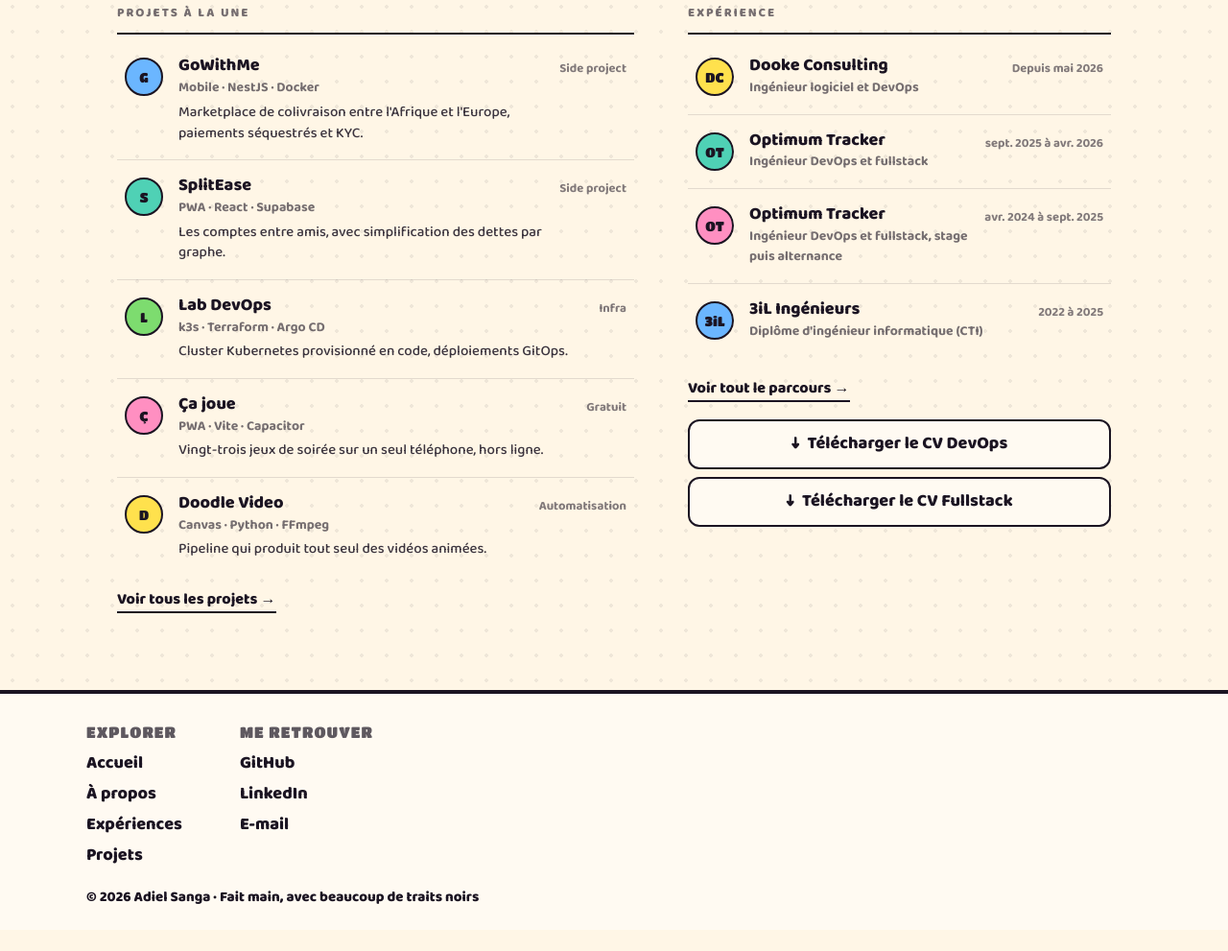
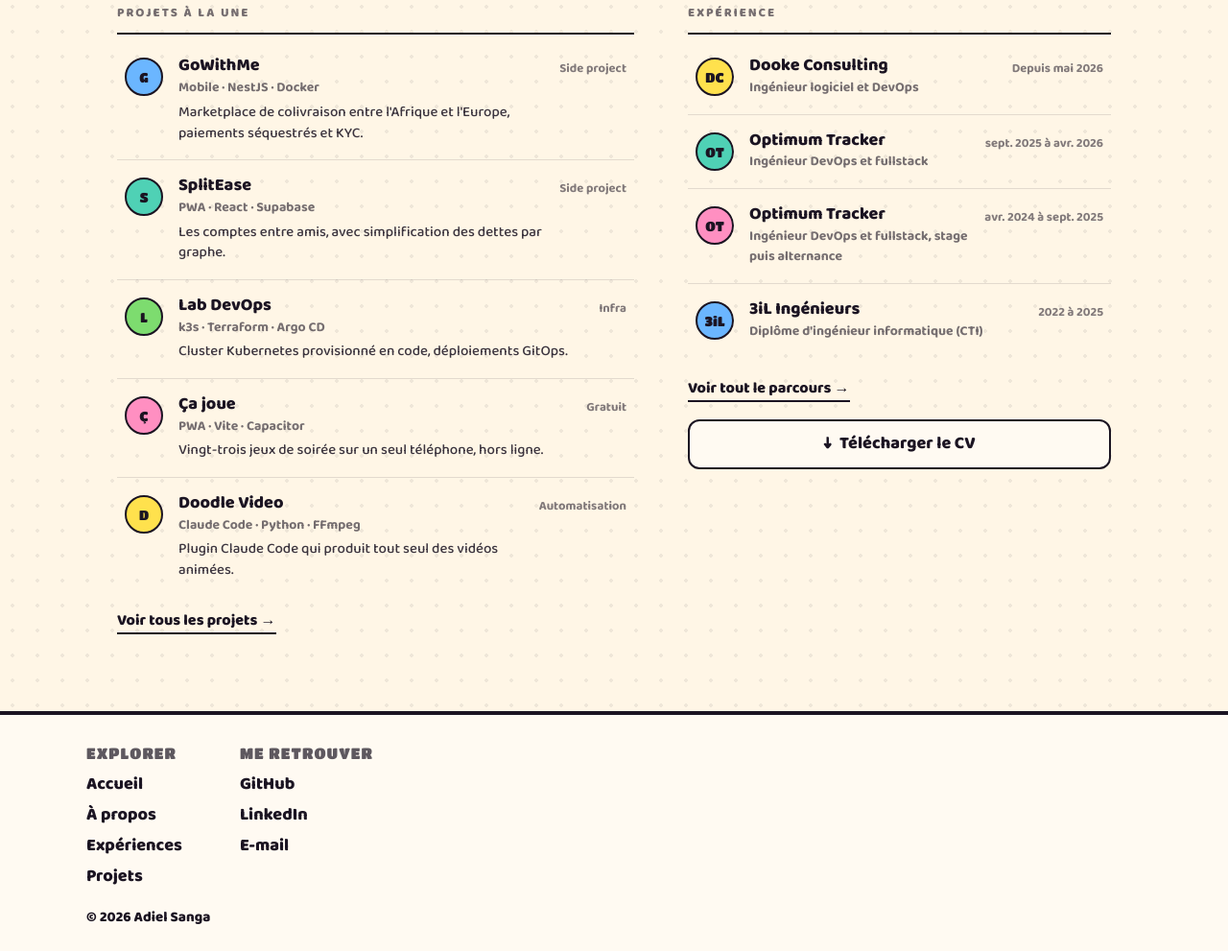
Before and after one commit to adiel-sml/Portfolio, a plain HTML site: page index.html in a window 1280 px wide. Shown: the part 812-1803 px from the top of the page at 96% size. Before the commit the page ends 1781 px from the top, so only its background shows below. Drawn offline with Linux system fonts and the light colour scheme.

Commit message:
Retire le CV Fullstack et la mention du pied de page, ajoute le travail sur l'IA (skills et plugins Claude Code)

```diff
--- a/index.html
+++ b/index.html
@@ -36,7 +36,7 @@
         <li><a href="projets#splitease"><span class="pastille c-teal">S</span><span class="txt"><b>SplitEase</b><small>PWA · React · Supabase</small><em>Les comptes entre amis, avec simplification des dettes par graphe.</em></span><span class="badge">Side project</span></a></li>
         <li><a href="projets#lab-devops"><span class="pastille c-green">L</span><span class="txt"><b>Lab DevOps</b><small>k3s · Terraform · Argo CD</small><em>Cluster Kubernetes provisionné en code, déploiements GitOps.</em></span><span class="badge">Infra</span></a></li>
         <li><a href="projets#ca-joue"><span class="pastille c-pink">Ç</span><span class="txt"><b>Ça joue</b><small>PWA · Vite · Capacitor</small><em>Vingt-trois jeux de soirée sur un seul téléphone, hors ligne.</em></span><span class="badge">Gratuit</span></a></li>
-        <li><a href="projets#doodle-video"><span class="pastille c-yellow">D</span><span class="txt"><b>Doodle Video</b><small>Canvas · Python · FFmpeg</small><em>Pipeline qui produit tout seul des vidéos animées.</em></span><span class="badge">Automatisation</span></a></li>
+        <li><a href="projets#doodle-video"><span class="pastille c-yellow">D</span><span class="txt"><b>Doodle Video</b><small>Claude Code · Python · FFmpeg</small><em>Plugin Claude Code qui produit tout seul des vidéos animées.</em></span><span class="badge">Automatisation</span></a></li>
       </ul>
       <a class="voir" href="projets">Voir tous les projets →</a>
     </div>
@@ -49,7 +49,7 @@
         <li><a href="a-propos#formation"><span class="pastille c-blue">3iL</span><span class="txt"><b>3iL Ingénieurs</b><small>Diplôme d'ingénieur informatique (CTI)</small></span><span class="quand">2022 à 2025</span></a></li>
       </ol>
       <div class="actions"><a class="voir" href="experiences">Voir tout le parcours →</a></div>
-      <div class="cv"><a href="assets/cv/CV_Adiel_Sanga_DevOps.pdf" download>Télécharger le CV DevOps</a><a href="assets/cv/CV_Adiel_Sanga_Fullstack_Mobile.pdf" download>Télécharger le CV Fullstack</a></div>
+      <div class="cv"><a href="assets/cv/CV_Adiel_Sanga_DevOps.pdf" download>Télécharger le CV</a></div>
     </div>
   </section>
 </main>
@@ -58,7 +58,7 @@
     <div><h4>Explorer</h4><a href="/">Accueil</a><a href="a-propos">À propos</a><a href="experiences">Expériences</a><a href="projets">Projets</a></div>
     <div><h4>Me retrouver</h4><a href="https://github.com/adiel-sml" target="_blank" rel="noopener">GitHub</a><a href="https://www.linkedin.com/in/adiel-sanga" target="_blank" rel="noopener">LinkedIn</a><a href="mailto:leolinsanga@gmail.com">E-mail</a></div>
   </div>
-  <p>© <span id="annee">2026</span> Adiel Sanga · Fait main, avec beaucoup de traits noirs</p>
+  <p>© <span id="annee">2026</span> Adiel Sanga</p>
 </footer>
 
 <script>document.getElementById('annee').textContent = new Date().getFullYear();</script>
```
Also changed, not shown: a-propos.html (+3 -3 lines), experiences.html (+1 -1 lines), projets.html (+3 -3 lines).
